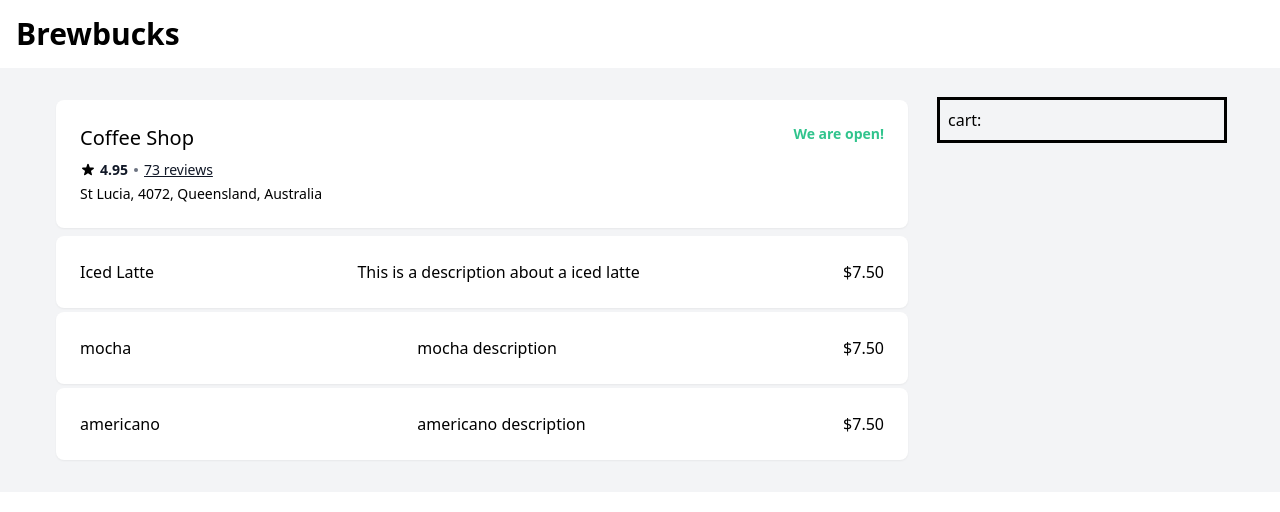
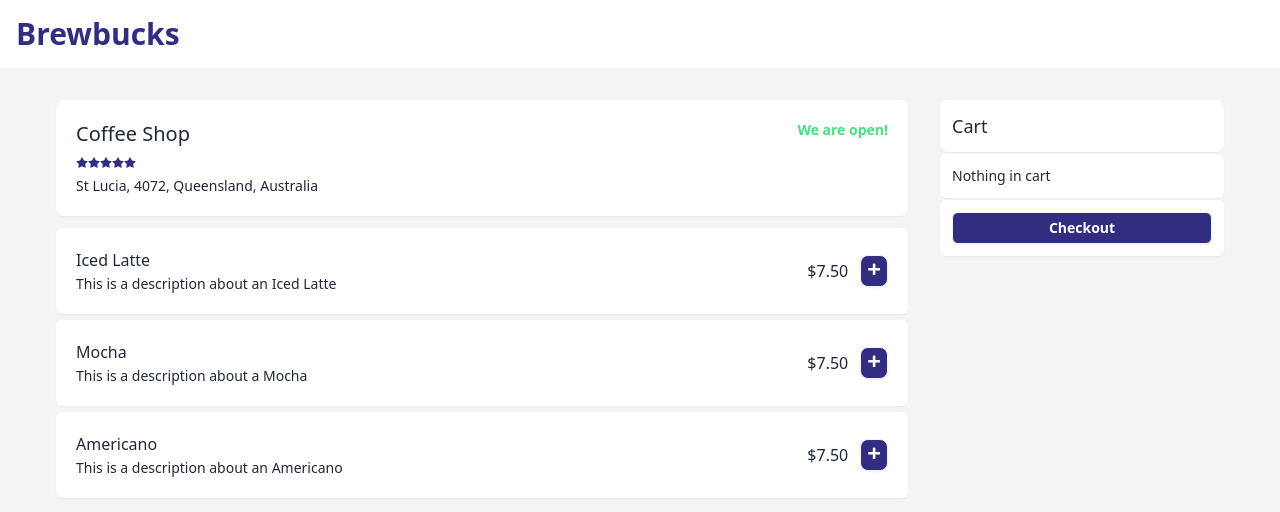
Before and after one commit to CSSE6400/P03-Brewbucks, a React (Vite) app: page / in a window 1280 px wide. Shown: the top 512 px of the page. Built offline with nearby package versions, Linux system fonts and the light colour scheme.

Commit message:
Added final bits to basic front-end

```diff
--- a/package.json
+++ b/package.json
@@ -21,6 +21,7 @@
     "@types/react-dom": "^18.2.22",
     "@vitejs/plugin-react-swc": "^3.5.0",
     "autoprefixer": "^10.4.19",
+    "daisyui": "^4.10.5",
     "eslint": "^8.57.0",
     "eslint-plugin-react": "^7.34.1",
     "eslint-plugin-react-hooks": "^4.6.0",
--- a/src/App.jsx
+++ b/src/App.jsx
@@ -7,7 +7,7 @@ function App() {
   return (
     <div>
       <div className="bg-white p-4">
-        <h1 className="text-3xl font-semibold">Brewbucks</h1>
+        <h1 className="text-3xl text-indigo-900 font-bold">Brewbucks</h1>
       </div>
 
       <Routes>
--- a/src/Home.jsx
+++ b/src/Home.jsx
@@ -3,7 +3,7 @@ import Cart from "./components/Cart";
 
 const Home = () => {
     return (
-        <div className="bg-gray-100 p-4">
+        <div className="bg-gray-100 p-4 h-dvh">
             <div className="flex space-x-8 pt-4 pb-4 pr-10 pl-10">
                 <div className="w-3/4">
                     <Menu></Menu>
--- a/src/components/Cart.jsx
+++ b/src/components/Cart.jsx
@@ -1,7 +1,19 @@
 const Cart = () => {
     return (
-        <div className="outline p-2">
-            cart:
+        <div className="flex-col space-y-0.5">
+            <div className="bg-white shadow-sm p-3 rounded-lg ">
+                <p className="text-lg font-medium">Cart</p>
+            </div>
+            <div className="bg-white shadow-sm p-3 rounded-md">
+                <p className="text-sm">Nothing in cart</p>
+            </div>
+            <div className="bg-white shadow-sm p-3 rounded-md">
+                <button className="btn btn-sm rounded-md bg-indigo-900 p-2 content-center w-full">
+                    <p className="text-white">
+                        Checkout
+                    </p>
+                </button>
+            </div>
         </div>
     )
 }
--- a/src/components/Coffee.jsx
+++ b/src/components/Coffee.jsx
@@ -1,9 +1,18 @@
 const Coffee = ({name, desc, price}) => {
     return (
-        <div className="bg-white shadow-sm p-6 rounded-lg flex justify-between">
-            <div>{name}</div>
-            <div>{desc}</div>
-            <div>{price}</div>
+        <div className="bg-white shadow-sm p-5 rounded-md flex justify-between items-center">
+            <div className="flex-col space-y-0.5">
+                <p className="font-medium">{name}</p>
+                <p className="text-sm">{desc}</p>
+            </div>
+            <div className="flex items-center space-x-3">
+                <div>{price}</div>
+                <button className="btn btn-sm bg-indigo-900 p-1.5 content-center">
+                    <p className="text-2xl text-white font-black pb-1">
+                        +
+                    </p>
+                </button>
+            </div>
         </div>
     )
 }
--- a/src/components/Menu.jsx
+++ b/src/components/Menu.jsx
@@ -3,12 +3,12 @@ import Store from "./Store"
 
 const Menu = () => {
     return (
-        <div className="flex-col space-y-2">
+        <div className="flex-col space-y-3">
             <Store></Store>
-            <div className="flex-col space-y-1">
-                <Coffee name="Iced Latte" desc="This is a description about a iced latte" price="$7.50"></Coffee>
-                <Coffee name="mocha" desc="mocha description" price="$7.50"></Coffee>
-                <Coffee name="americano" desc="americano description" price="$7.50"></Coffee>
+            <div className="flex-col space-y-1.5">
+                <Coffee name="Iced Latte" desc="This is a description about an Iced Latte" price="$7.50"></Coffee>
+                <Coffee name="Mocha" desc="This is a description about a Mocha" price="$7.50"></Coffee>
+                <Coffee name="Americano" desc="This is a description about an Americano" price="$7.50"></Coffee>
             </div>
         </div>
     )
--- a/src/components/Store.jsx
+++ b/src/components/Store.jsx
@@ -1,19 +1,18 @@
-import { Rating } from "flowbite-react";
+
 
 const Store = () => {
     return (
-        <div className="bg-white shadow-sm p-6 rounded-lg flex justify-between">
+        <div className="bg-white shadow-sm p-5 rounded-lg flex justify-between">
             <div className="">
                 <p className="text-xl font-medium">Coffee Shop</p>
-                <Rating className="mt-2">
-                    <Rating.Star className="mt-0.5" />
-                    <p className="ml-1 text-sm font-bold text-gray-900 dark:text-white">4.95</p>
-                    <span className="mx-1.5 mt-2 h-1 w-1 rounded-full bg-gray-500 dark:bg-gray-400" />
-                    <a href="#" className="text-sm font-medium text-gray-900 underline hover:no-underline dark:text-white">
-                        73 reviews
-                    </a>
-                </Rating>
-                <p className="text-sm mt-1">St Lucia, 4072, Queensland, Australia</p>
+                <div className="rating mt-2 rating-xs">
+                    <input type="radio" name="rating-5" className="mask mask-star-2 bg-indigo-900" />
+                    <input type="radio" name="rating-5" className="mask mask-star-2 bg-indigo-900" />
+                    <input type="radio" name="rating-5" className="mask mask-star-2 bg-indigo-900" />
+                    <input type="radio" name="rating-5" className="mask mask-star-2 bg-indigo-900" />
+                    <input type="radio" name="rating-5" className="mask mask-star-2 bg-indigo-900" checked/>
+                </div>
+                <p className="text-sm mt-0.5">St Lucia, 4072, Queensland, Australia</p>
             </div>
             <div className="flex-col items-start space-y-1.5">
                 <p className="font-bold text-green-400 text-sm pl-4">We are open!</p>
--- a/tailwind.config.js
+++ b/tailwind.config.js
@@ -8,6 +8,9 @@ export default {
     extend: {},
   },
   plugins: [
-    require('flowbite/plugin')
+    require('daisyui')
   ],
+  daisyui: {
+    darkTheme: "light",
+   },
 }
```
Also changed, not shown: 2 other files (tests, documents, lock files or other folders).
